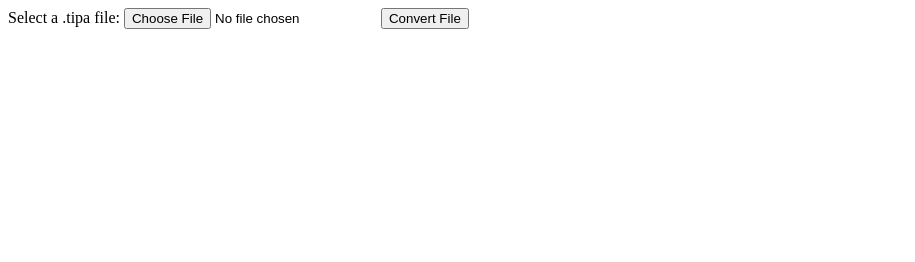
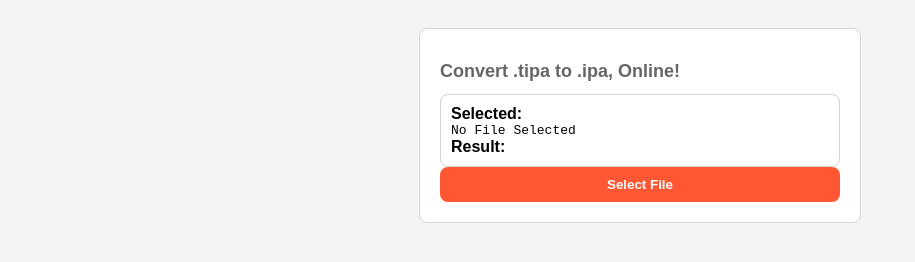
Before and after one commit to untrollify/untroll, a plain HTML site: page index.html in a window 1280 px wide. Shown: the whole page, without its empty margins (0-915 px from the left). Drawn offline with Linux system fonts and the light colour scheme.

Commit message:
Update index.html

```diff
--- a/index.html
+++ b/index.html
@@ -1,23 +1,72 @@
 <!DOCTYPE html>
 <html>
 <head>
-    <title>UnTroll</title>
+    <title>Convert .tipa to .ipa, Online!</title>
+    <style>
+        body {
+            font-family: Arial, sans-serif;
+            background-color: #f3f4f6;
+            padding: 20px;
+        }
+
+        .container {
+            max-width: 400px;
+            margin: 0 auto;
+            background-color: #ffffff;
+            border: 1px solid #d3d3d3;
+            border-radius: 8px;
+            padding: 20px;
+        }
+
+        h1 {
+            font-size: 18px;
+            opacity: 0.6;
+        }
+
+        .box {
+            border: 1px solid #d3d3d3;
+            border-radius: 8px;
+            padding: 10px;
+            margin-top: 10px;
+        }
+
+        .label {
+            font-weight: bold;
+        }
+
+        .file-label {
+            font-family: monospace;
+        }
+
+        .button {
+            background-color: #ff5733;
+            color: white;
+            border: none;
+            border-radius: 8px;
+            padding: 10px;
+            font-weight: bold;
+            width: 100%;
+            cursor: pointer;
+        }
+    </style>
 </head>
 <body>
-    <form id="fileForm" enctype="multipart/form-data">
-        <label for="fileInput">Select a .tipa file:</label>
-        <input type="file" id="fileInput" accept=".tipa">
-        <button type="button" onclick="convertFile()">Convert File</button>
-    </form>
-
-    <p id="result"></p>
-    <a id="downloadLink" style="display: none">Download Converted File</a>
+    <div class="container">
+        <h1>Convert .tipa to .ipa, Online!</h1>
+        <div class="box">
+            <div class="label">Selected:</div>
+            <div class="file-label" id="selectedFileName">No File Selected</div>
+            <div class="label">Result:</div>
+            <div class="file-label" id="resultFileName"></div>
+        </div>
+        <button class="button" onclick="convertFile()">Select File</button>
+    </div>
 
     <script>
         function convertFile() {
             const fileInput = document.getElementById("fileInput");
-            const resultMessage = document.getElementById("result");
-            const downloadLink = document.getElementById("downloadLink");
+            const selectedFileName = document.getElementById("selectedFileName");
+            const resultFileName = document.getElementById("resultFileName");
 
             if (fileInput.files.length > 0) {
                 const selectedFile = fileInput.files[0];
@@ -26,17 +75,15 @@
 
                 if (fileExtension === 'tipa') {
                     const newFileName = fileName.replace('tipa', 'ipa');
-                    downloadLink.href = URL.createObjectURL(selectedFile);
-                    downloadLink.download = newFileName;
-                    downloadLink.style.display = "block";
-                    resultMessage.textContent = `Converted file name: ${newFileName}`;
+                    selectedFileName.textContent = fileName;
+                    resultFileName.textContent = newFileName;
                 } else {
-                    downloadLink.style.display = "none";
-                    resultMessage.textContent = "Please select a .tipa file.";
+                    selectedFileName.textContent = "Please select a .tipa file.";
+                    resultFileName.textContent = "";
                 }
             } else {
-                downloadLink.style.display = "none";
-                resultMessage.textContent = "Please select a file.";
+                selectedFileName.textContent = "No File Selected";
+                resultFileName.textContent = "";
             }
         }
     </script>
```
